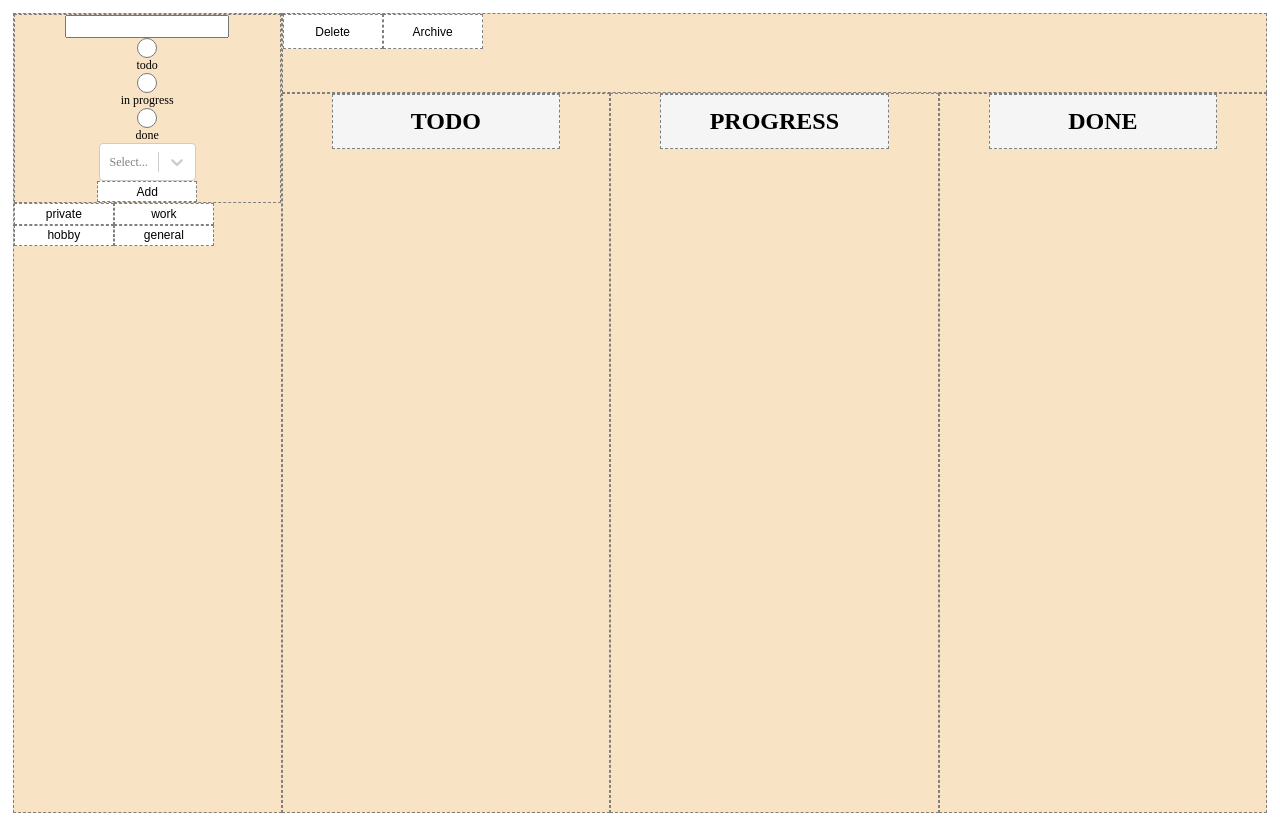
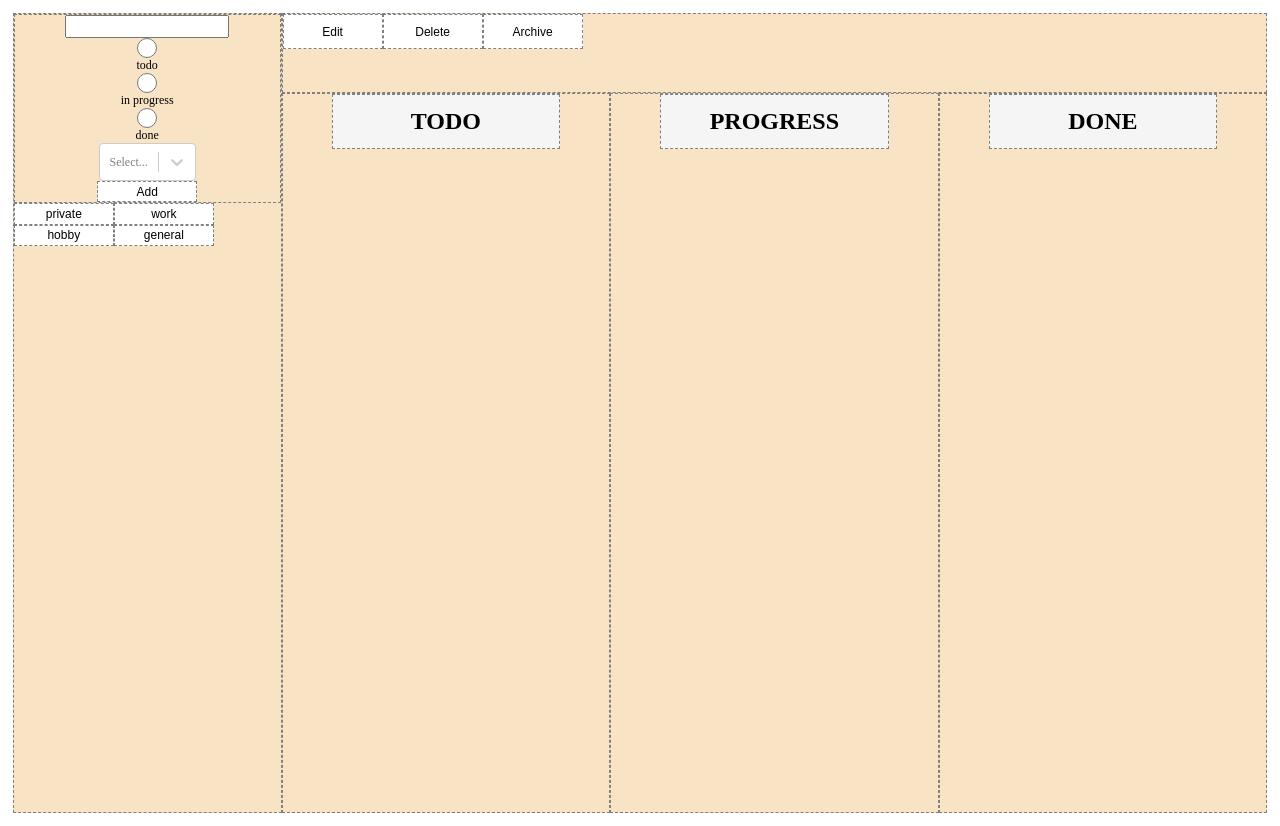
Before and after one commit to patrick-plue/todo_react, a React (Create React App) app: page / in a window 1280 px wide. Built offline with nearby package versions, Linux system fonts and the light colour scheme.

Commit message:
add edit function

```diff
--- a/src/App.js
+++ b/src/App.js
@@ -48,9 +48,18 @@ function App() {
   function select(id) {
     const taskList = [...tasks];
     const index = tasks.findIndex((task) => task.id === id);
-    tasks[index].selected = !tasks[index].selected;
+    if (tasks[index].edit != true) {
+      tasks[index].selected = !tasks[index].selected;
+      setTasks(taskList);
+    }
+  }
+
+  const editTask = () => {
+    let taskList = [...tasks];
+    const index = taskList.findIndex((task) => task.selected === true);
+    taskList[index].edit = true;
     setTasks(taskList);
-  }
+  };
 
   function deleteTask() {
     const taskList = [...tasks];
@@ -84,7 +93,7 @@ function App() {
 
   return (
     <div className="appContainer">
-      <Header deleteTask={deleteTask} />
+      <Header deleteTask={deleteTask} editTask={editTask} />
       <Sidebar
         addTask={addTask}
         setProgressStatus={setProgressStatus}
--- a/src/components/Header.jsx
+++ b/src/components/Header.jsx
@@ -1,9 +1,10 @@
 import React from 'react';
 
-function Header({ deleteTask }) {
+function Header({ deleteTask, editTask }) {
   // add react select tag
   return (
     <div className="headerContainer">
+      <button onClick={() => editTask()}>Edit</button>
       <button onClick={() => deleteTask()}>Delete</button>
       <button>Archive</button>
     </div>
--- a/src/components/Item.jsx
+++ b/src/components/Item.jsx
@@ -6,8 +6,11 @@ function Item({ tasks, select }) {
       className={tasks.selected ? 'selected itemCard' : 'itemCard'}
       onClick={() => select(tasks.id)}
     >
-      <p className="mainTask">{tasks.text}</p>
-      <p className="subTask">{tasks.subtext}</p>
+      {tasks.edit === true ? (
+        <input />
+      ) : (
+        <p onclassName="mainTask">{tasks.text}</p>
+      )}
     </div>
   );
 }
```
